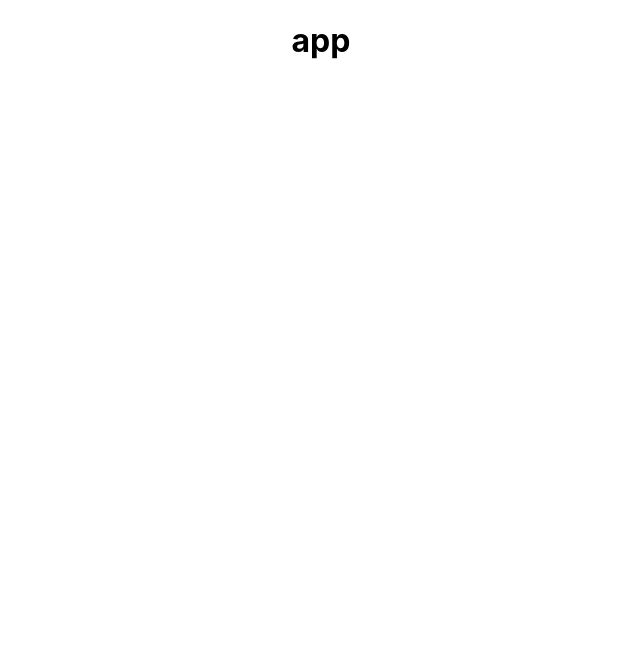
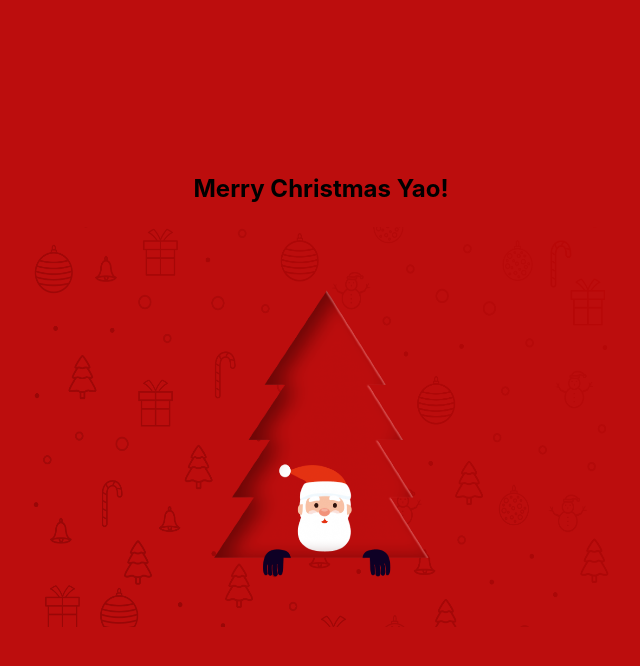
Before and after one commit to YJunUser/web-blog, a React (Create React App) app: page / in a window 1280 px wide. Shown: the top 666 px of the page, without its empty margins (319-959 px from the left). Built offline with nearby package versions, Linux system fonts and the light colour scheme.

Commit message:
Merry Christmas

```diff
--- a/package.json
+++ b/package.json
@@ -4,6 +4,8 @@
   "private": true,
   "homepage": ".",
   "dependencies": {
+    "@emotion/react": "^11.7.1",
+    "@emotion/styled": "^11.6.0",
     "@testing-library/jest-dom": "^5.16.1",
     "@testing-library/react": "^12.1.2",
     "@testing-library/user-event": "^13.5.0",
@@ -11,8 +13,10 @@
     "@types/node": "^16.11.15",
     "@types/react": "^17.0.37",
     "@types/react-dom": "^17.0.11",
+    "history": "^5.2.0",
     "react": "^17.0.2",
     "react-dom": "^17.0.2",
+    "react-router-dom": "^6.2.1",
     "react-scripts": "5.0.0",
     "typescript": "^4.5.4",
     "web-vitals": "^2.1.2"
--- a/src/App.css
+++ /dev/null
@@ -1,38 +0,0 @@
-.App {
-  text-align: center;
-}
-
-.App-logo {
-  height: 40vmin;
-  pointer-events: none;
-}
-
-@media (prefers-reduced-motion: no-preference) {
-  .App-logo {
-    animation: App-logo-spin infinite 20s linear;
-  }
-}
-
-.App-header {
-  background-color: #282c34;
-  min-height: 100vh;
-  display: flex;
-  flex-direction: column;
-  align-items: center;
-  justify-content: center;
-  font-size: calc(10px + 2vmin);
-  color: white;
-}
-
-.App-link {
-  color: #61dafb;
-}
-
-@keyframes App-logo-spin {
-  from {
-    transform: rotate(0deg);
-  }
-  to {
-    transform: rotate(360deg);
-  }
-}
--- a/src/App.tsx
+++ b/src/App.tsx
@@ -1,11 +1,17 @@
 import React from 'react';
-import './App.css';
+import { Route, Routes } from 'react-router-dom';
+import { Home } from './pages/Home';
+import { MerryChristmas } from './pages/MerryChristmas';
+import { NoMatch } from './pages/NoMatch';
 
 function App() {
   return (
-    <div className="App">
-      <h1>app</h1>
-    </div>
+    <React.Fragment>
+      <Routes>
+        <Route element={<MerryChristmas></MerryChristmas>} path="/"></Route>
+        <Route path="*" element={<NoMatch></NoMatch>}></Route>
+      </Routes>
+    </React.Fragment>
   );
 }
 
--- a/src/index.tsx
+++ b/src/index.tsx
@@ -2,10 +2,13 @@ import React from 'react';
 import ReactDOM from 'react-dom';
 import './index.css';
 import App from './App';
+import { BrowserRouter } from 'react-router-dom';
 
 ReactDOM.render(
   <React.StrictMode>
-    <App />
+    <BrowserRouter>
+      <App />
+    </BrowserRouter>
   </React.StrictMode>,
   document.getElementById('root')
 );
--- /dev/null
+++ b/src/pages/Home/index.tsx
@@ -0,0 +1,9 @@
+import React from 'react';
+
+export const Home = () => {
+  return (
+    <>
+      <h1>Home</h1>
+    </>
+  );
+};
--- /dev/null
+++ b/src/pages/MerryChristmas/index.tsx
@@ -0,0 +1,10 @@
+import { Content, Title, Widget } from './style';
+
+export const MerryChristmas = () => {
+  return (
+    <Widget>
+      <Title>Merry Christmas Yao!</Title>
+      <Content></Content>
+    </Widget>
+  );
+};
--- /dev/null
+++ b/src/pages/MerryChristmas/style.tsx
@@ -0,0 +1,27 @@
+import styled from '@emotion/styled';
+import Logo from '../../assets/red.png';
+
+export const Content = styled.div`
+  background-image: url(${Logo});
+  background-repeat: no-repeat;
+  background-size: 100% 100%;
+  width: 50%;
+  height: 50%;
+`;
+
+export const Widget = styled.div`
+  display: flex;
+  width: 100vw;
+  height: 100vh;
+  justify-content: center;
+  align-items: center;
+  background: #bc0d0d;
+  flex-flow: column nowrap;
+`;
+
+export const Title = styled.div`
+  font-size: 24px;
+  font-weight: bold;
+  color: black;
+  margin-bottom: 24px;
+`;
--- /dev/null
+++ b/src/pages/NoMatch/index.tsx
@@ -0,0 +1,11 @@
+import { Link } from 'react-router-dom';
+import { Container } from './style';
+
+export const NoMatch = () => {
+  return (
+    <Container>
+      Sorry, This Page is'nt exist, Please go to the &nbsp;
+      <Link to={'/'}>Home</Link>
+    </Container>
+  );
+};
--- /dev/null
+++ b/src/pages/NoMatch/style.tsx
@@ -0,0 +1,9 @@
+import styled from '@emotion/styled';
+
+export const Container = styled.div`
+  display: flex;
+  align-items: center;
+  min-height: 100vh;
+  justify-content: center;
+  min-width: 100vw;
+`;
```
Also changed, not shown: src/assets/images.d.ts (added, +7 -0 lines), tsconfig.json (+2 -8 lines), src/assets/red.png (added), 1 other file (tests, documents, lock files or other folders).
